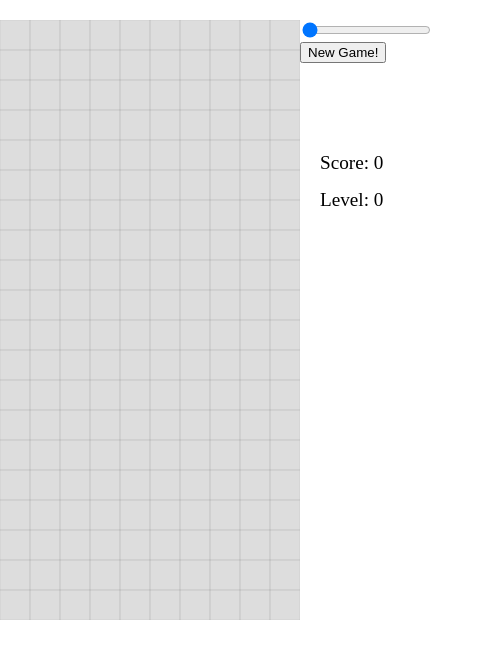
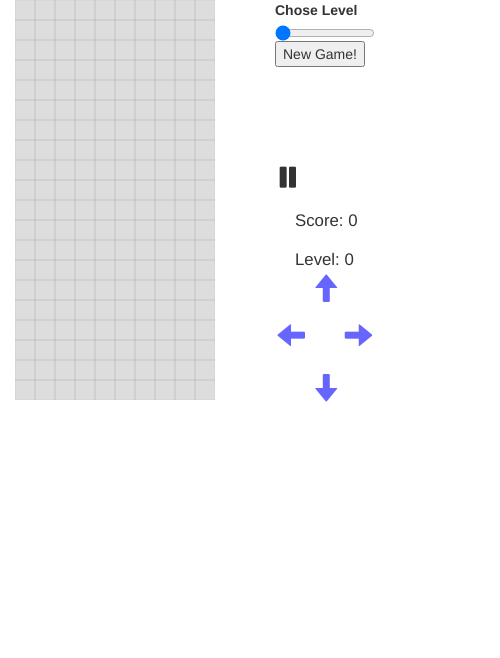
Before and after one commit to bigsauron/tetris, a plain HTML site: page index.html in a window 390 px wide. Shown: the whole page, 500 px wide, since content can reach past the window. Drawn offline with nearby package versions, Linux system fonts and the light colour scheme.

Commit message:
add mobile

```diff
--- a/app.css
+++ b/app.css
@@ -13,20 +13,54 @@ body{
 	margin: 0 auto;
 }
 
-#tetrisContainer{
-	padding: 20px 0 0 0;
-	width: 500px;
-    margin: 0 auto;
-}
-
-#tetrisC{
-	float: left;
-}
-#rightBox{
-	float: left;
-	width: 200px;
-}
 #scoreBox, #levelBox{
 	padding: 15px 5px 0 20px;
 	font-size: 1.2em;
 }
+#tetrisContainer.container{
+	max-width: 500px;
+	padding: 0;
+}
+
+#arrows{
+	font-size: 2em;
+}
+#pause span{
+	padding: 20px 0 0 0;
+	cursor: pointer;
+	font-size: 2em;
+}
+#arrows span{
+	cursor: pointer;
+	color: #6666FF;
+}
+#arrow-up{
+	padding: 0 0 20px 0;
+}
+#arrow-down{
+	padding: 20px 0 0 0;
+}
+#arrow-left{
+	padding: 0 30px 0 0;
+}
+#arrow-right{
+	padding: 0 0 0 30px;
+}
+
+div.arrows_c{
+	text-align: center;
+}
+@media (max-width: 500px) {
+	#arrow-up{
+	    padding: 0 0 16px 0;
+	}
+	#arrow-down{
+	    padding: 16px 0 0 0;
+	}
+	#arrow-left{
+	    padding: 0 16px 0 0;
+	}
+	#arrow-right{
+	    padding: 0 0 0 16px;
+	}
+}
--- a/app.js
+++ b/app.js
@@ -9,6 +9,11 @@ var Tetris = function(data){
 		parentEl = 'body',
 		svgParent = 'body',
 		svgPreveiwParent = 'body',
+		arrow_up = '#arrow-up',
+		arrow_left = '#arrow-left',
+		arrow_right = '#arrow-right',
+		arrow_down = '#arrow-down',
+		pause_icon = '#pause-icon',
 		scoreEl,
 		levelEl,
 		svg,
@@ -17,14 +22,29 @@ var Tetris = function(data){
 		sqH = 30,
 		wP = 10,
 		hP = 20,
-		width  = sqW * wP,
-	    height = sqH * hP,
+		width,
+	    height,
 	    score,
 	    level,
 	    totalCleared,
 	    to = 1000,
 	    self = this,
 	    figures = [];
+
+	arrow_up = data.arrow_up ? data.arrow_up : arrow_up;
+	arrow_left = data.arrow_left ? data.arrow_left : arrow_left;
+	arrow_right = data.arrow_right ? data.arrow_right : arrow_right;
+	arrow_down = data.arrow_down ? data.arrow_down : arrow_down;
+	pause_icon = data.pause_icon ? data.pause_icon : pause_icon;
+
+	if(window.matchMedia('(max-width: 500px)').matches){
+		sqW = 20;
+		sqH = 20;
+	}
+
+	width  = sqW * wP;
+    height = sqH * hP;
+
 
 	var pMat = [];
 
@@ -133,8 +153,8 @@ var Tetris = function(data){
 	}
 
 	if (data.new_gameC){
-		d3.select(data.levelInp).on('change', function(){
-			level = this.value;
+		d3.select(data.levelInp).on("change", function(event, ui) {
+			level = d3.select(data.levelInp).node().value;
 			levelEl.text(level);
 		});
 		d3.select(data.newGameButton).on('click', function(){
@@ -142,8 +162,29 @@ var Tetris = function(data){
 		});
 	}
 
+
 	d3.select('body').on('keydown', function(){
 		self.move(d3.event.keyCode);
+	});
+
+	d3.select(arrow_left).on('click', function(){
+		self.move(37);
+	});
+
+	d3.select(arrow_right).on('click', function(){
+		self.move(39);
+	});
+
+	d3.select(arrow_up).on('click', function(){
+		self.move(38);
+	});
+
+	d3.select(arrow_down).on('click', function(){
+		self.move(40);
+	});
+
+	d3.select(pause_icon).on('click', function(){
+		self.move(80);
 	});
 
 	dispatch.on('finished', function(d,v){
--- a/index.html
+++ b/index.html
@@ -1,24 +1,44 @@
 <!DOCTYPE html>
-<html>
+<html lang="en">
   <head>
     <meta charset="utf-8">
+    <meta name="viewport" content="width=device-width, initial-scale=1, maximum-scale=1, user-scalable=no">
     <title>Tetris</title>
     <link rel="stylesheet" href="app.css">
+    <link rel="stylesheet" href="//netdna.bootstrapcdn.com/bootstrap/3.1.1/css/bootstrap.min.css">
+    <link rel="stylesheet" href="//netdna.bootstrapcdn.com/bootstrap/3.1.1/css/bootstrap-theme.min.css">
   </head>
 
   <body>
-    <div id="tetrisContainer">
-        <div id="tetrisC"></div>
-        <div id="rightBox">
+    <div class="container" id="tetrisContainer">
+        <div id="tetrisC" class="col-xs-8 col-sm-8 col-md-8 col-lg-8"></div>
+        <div id="rightBox" class="col-xs-4 col-sm-4 col-md-4 col-lg-4">
             <div id="new_gameC">
-		        <input id="levelInp" name="level" type="range" min="0" max="9" value="0">
+            	<div class="ui-field-contain">
+	            	<div data-role="level_slider" id="level_slider">
+		            	<label for="level">Chose Level</label>
+				        <input id="levelInp" name="level" type="range" min="0" max="9" value="0">
+			        </div>
+			    </div>
 		        <button id="newGameButton" type="button">New Game!</button>
 	        </div>
 	        <div id="previewC"></div>
+	         <div id="pause"><span class="glyphicon glyphicon-pause" id="pause-icon"></span></div>
 	        <div id="scoreBox">Score: <span id="scoreC">0</span></div>
 	        <div id="levelBox">Level: <span id="levelC">0</span></div>
+	        <div id="arrows">
+			    <div class="arrows_c"><span class="glyphicon glyphicon-arrow-up" id="arrow-up"></span></div>
+		        <div class="arrows_c">
+			        <span class="glyphicon glyphicon-arrow-left" id="arrow-left"></span>
+				    <span class="glyphicon glyphicon-arrow-right" id="arrow-right"></span>
+			    </div>
+			    <div class="arrows_c"><span class="glyphicon glyphicon-arrow-down" id="arrow-down"></span></div>
+		    </div>
+
         </div>
     </div>
+  <script src="http://code.jquery.com/jquery-1.11.0.min.js"></script>
+  <script src="//netdna.bootstrapcdn.com/bootstrap/3.1.1/js/bootstrap.min.js"></script>
   <script src="http://d3js.org/d3.v3.min.js"></script>
   <script src="app.js"></script>
 
@@ -31,15 +51,16 @@
 	  scoreEl: '#scoreC',
 	  levelEl: '#levelC',
 	  levelInp: '#levelInp',
+	  level_slider: '#level_slider',
 	  newGameButton: '#newGameButton',
+	  arrow_up: '#arrow-up',
+	  arrow_left: '#arrow-left',
+	  arrow_right: '#arrow-right',
+	  arrow_down: '#arrow-down',
+	  pause_icon: '#pause-icon',
 	  new_gameC: '#new_gameC'
   });
-  /*
-  function updateLevel(level){
-	 document.getElementById('levelC').innerHTML = level;
-  }
-  */
- // t.start(0);
+
 
   </script>
   </body>
```
